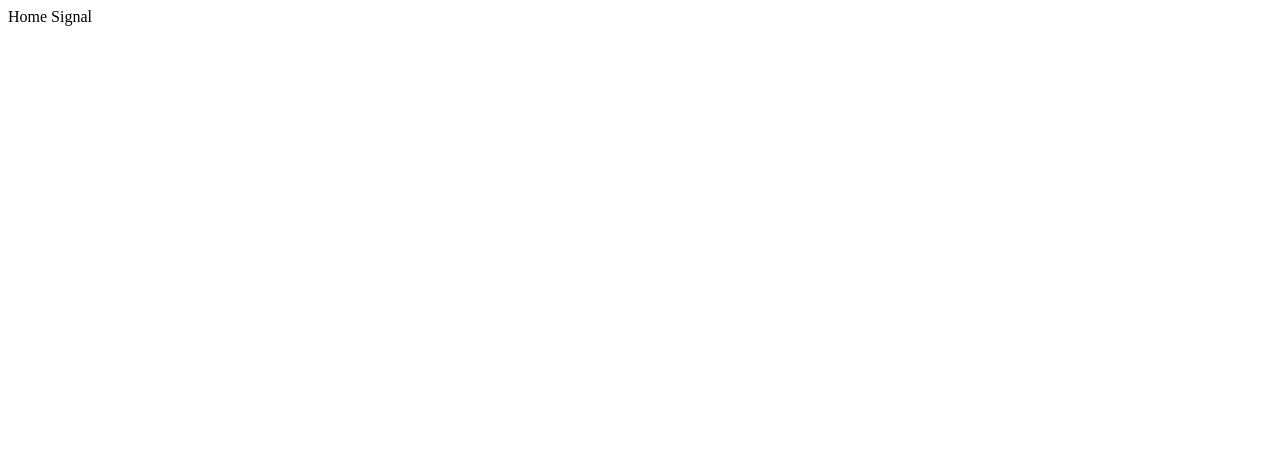
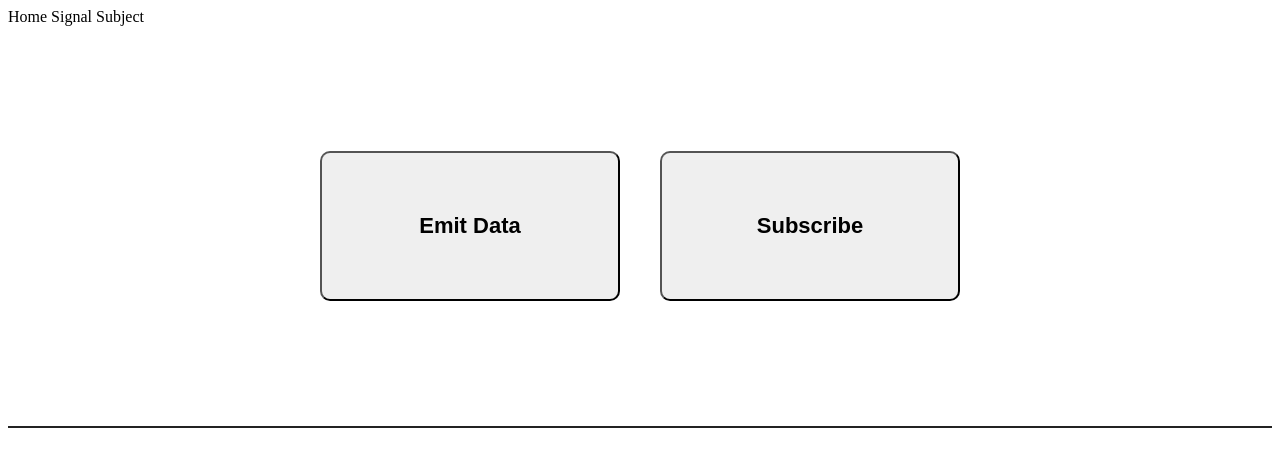
Before and after one commit to shailendrakumarsaini/ng_version_17, an Angular app: page /subject in a window 1280 px wide. Before the commit this address led to /. Shown: the top 466 px of the page. Built offline with nearby package versions, Linux system fonts and the light colour scheme.

Commit message:
feat: subject concept

```diff
--- a/src/app/app.component.html
+++ b/src/app/app.component.html
@@ -2,6 +2,7 @@
 <nav>
     <span [routerLink]="'/'"> Home</span>
     <span [routerLink]="'/signal'"> Signal</span>
+    <span [routerLink]="'/subject'"> Subject</span>
 </nav>
 
 <router-outlet />
--- a/src/app/app.routes.ts
+++ b/src/app/app.routes.ts
@@ -1,5 +1,6 @@
 import { Routes } from '@angular/router';
 
 export const routes: Routes = [
-    { path : 'signal', loadComponent : ()=> import('./signal/signal.component').then(c => c.SignalComponent)}
+    { path : 'signal', loadComponent : ()=> import('./signal/signal.component').then(c => c.SignalComponent) },
+    { path : 'subject', loadComponent : ()=> import ('./subject/subject.component').then(c => c.SubjectComponent) }
 ];
--- /dev/null
+++ b/src/app/subject/subject.component.html
@@ -0,0 +1,13 @@
+<div class="container">
+    <div class="btn-container">
+        <div class="section">
+            <button class="btn btn-dark" (click)="emitData()">Emit Data</button>
+            <button class="btn btn-dark" (click)="getData()">Subscribe</button>
+        </div>
+    </div>
+    <div class="text-container">
+        <div class="section">
+            <div *ngFor="let data of myData">{{ data }}</div>
+        </div>
+    </div>
+</div>
--- /dev/null
+++ b/src/app/subject/subject.component.scss
@@ -0,0 +1,34 @@
+.container {
+    margin: 0 auto;
+    padding: 0;
+    .btn-container {
+      height: 50vh;
+      display: flex;
+      align-items: center;
+      justify-content: center;
+      border-bottom: 2px solid #232323;
+      .section {
+        width: 100%;
+        display: flex;
+        align-items: center;
+        justify-content: center;
+      }
+      button {
+        width: 300px;
+        height: 150px;
+        border-radius: 10px;
+        font-size: 22px;
+        font-weight: bold;
+        margin: 20px;
+      }
+    }
+    .text-container {
+      height: 50vh;
+      display: flex;
+      align-items: center;
+      justify-content: center;
+      font-size: 26px;
+      font-weight: bold;
+      text-transform: uppercase;
+    }
+  }
--- /dev/null
+++ b/src/app/subject/subject.component.ts
@@ -0,0 +1,45 @@
+import { NgFor } from '@angular/common';
+import { Component } from '@angular/core';
+import { BehaviorSubject, ReplaySubject, Subject } from 'rxjs';
+@Component({
+  selector: 'app-subject',
+  standalone: true,
+  imports: [NgFor],
+  templateUrl: './subject.component.html',
+  styleUrl: './subject.component.scss'
+})
+export class SubjectComponent {
+  myData: any[] = [];
+  subject = new Subject();
+  // subject = new ReplaySubject();
+  // subject = new BehaviorSubject(0);
+
+  emitData() {
+    this.subject.next(1);
+    console.log(1);
+    setTimeout(() => {
+      this.subject.next(2);
+      console.log(2);
+    }, 3000);
+    setTimeout(() => {
+      this.subject.next(3);
+      console.log(3);
+    }, 6000);
+    setTimeout(() => {
+      this.subject.next(4);
+      console.log(4);
+    }, 9000);
+    setTimeout(() => {
+      this.subject.next(5);
+      console.log(5);
+    }, 12000);
+  }
+
+  getData() {
+    console.log('Subscribed');
+    this.subject.subscribe((data: any) => {
+      this.myData.push(data);
+    });
+  }
+
+}
```
Also changed, not shown: 1 other file (tests, documents, lock files or other folders).
